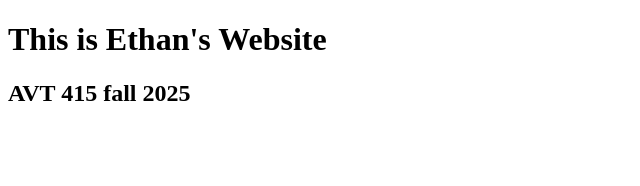
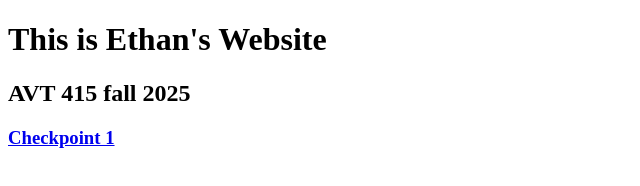
Before and after one commit to ethan-lunger/avt415, a plain HTML site: page index.html in a window 1280 px wide. Shown: the whole page, without its empty margins (0-640 px from the left). Drawn offline with Linux system fonts and the light colour scheme.

Commit message:
Update index.html

```diff
--- a/index.html
+++ b/index.html
@@ -8,5 +8,7 @@
 <body>
 	<h1> This is Ethan's Website</h1>
 	<h2> AVT 415 fall 2025</h2>
+
+	<H3> <a href="three_topics.html">Checkpoint 1</a> </H3>
 </body>
 </html>
```
